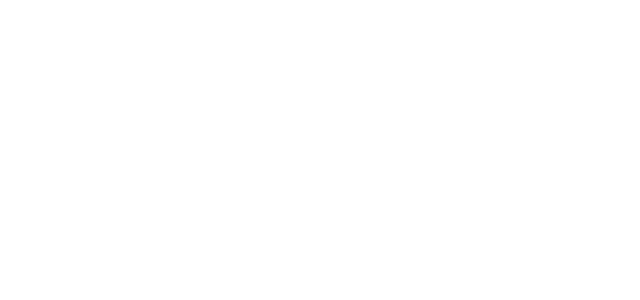
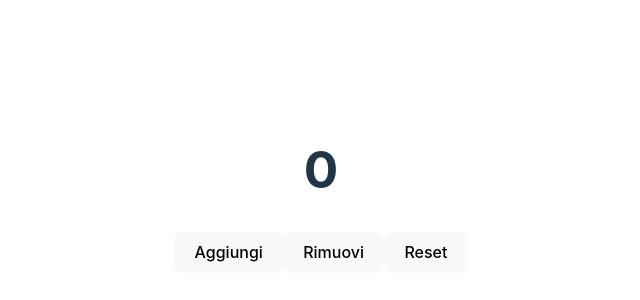
Before and after one commit to owlpsycho/Develhope-React, a React (Vite) app: page / in a window 1280 px wide. Shown: the part 210-510 px from the top of the page, without its empty margins (319-959 px from the left). Built offline with nearby package versions, Linux system fonts and the light colour scheme.

Commit message:
risoluzione esercizio 75

```diff
--- a/src/App.jsx
+++ b/src/App.jsx
@@ -1,11 +1,11 @@
-import { useState } from 'react'
 import './App.css'
+import { Counter } from './Counter'
 
 function App() {
 
   return (
     <>
-
+      <Counter />
     </>
   )
 }
--- /dev/null
+++ b/src/Counter.jsx
@@ -0,0 +1,14 @@
+import { useCounter } from "./useCounter";
+
+export function Counter() {
+    const {counter, handleIncrement, handleDecrement, handleReset} = useCounter(0)
+
+    return (
+        <>
+            <h1>{counter}</h1>
+            <button onClick={handleIncrement}>Aggiungi</button>
+            <button onClick={handleDecrement}>Rimuovi</button>
+            <button onClick={handleReset}>Reset</button>
+        </>
+    )
+}
--- /dev/null
+++ b/src/useCounter.jsx
@@ -0,0 +1,20 @@
+import { useState } from "react"
+
+export function useCounter(initialValue = 0){
+    const [counter,  setCounter] = useState(initialValue)
+
+    const handleIncrement = () => {
+        setCounter((c) => c + 1)
+    }
+
+    const handleDecrement = () => {
+        setCounter((c) => c - 1)
+    }
+
+    const handleReset = () => {
+        setCounter(initialValue)
+    }
+
+
+    return {counter, handleIncrement, handleDecrement, handleReset}
+}
```
